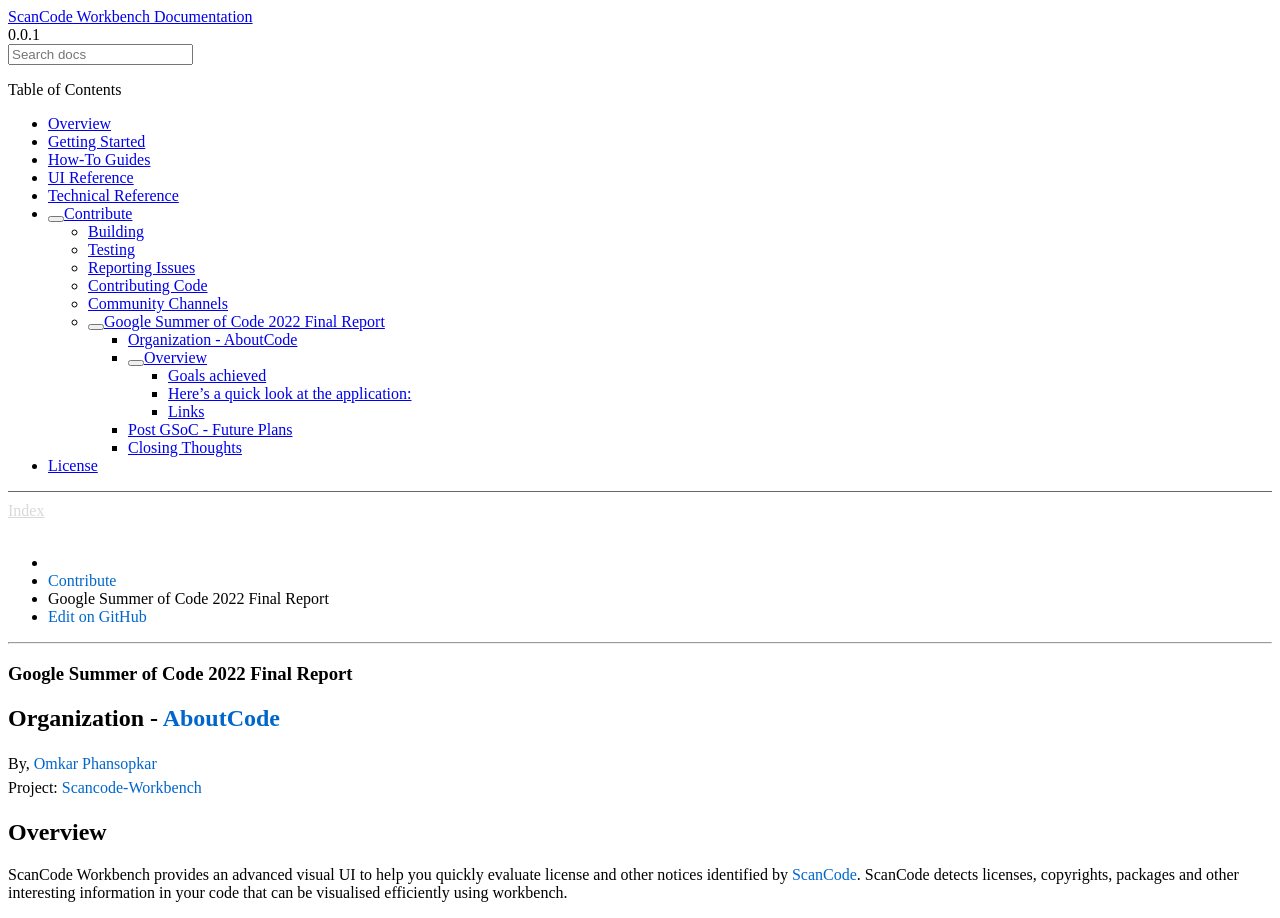
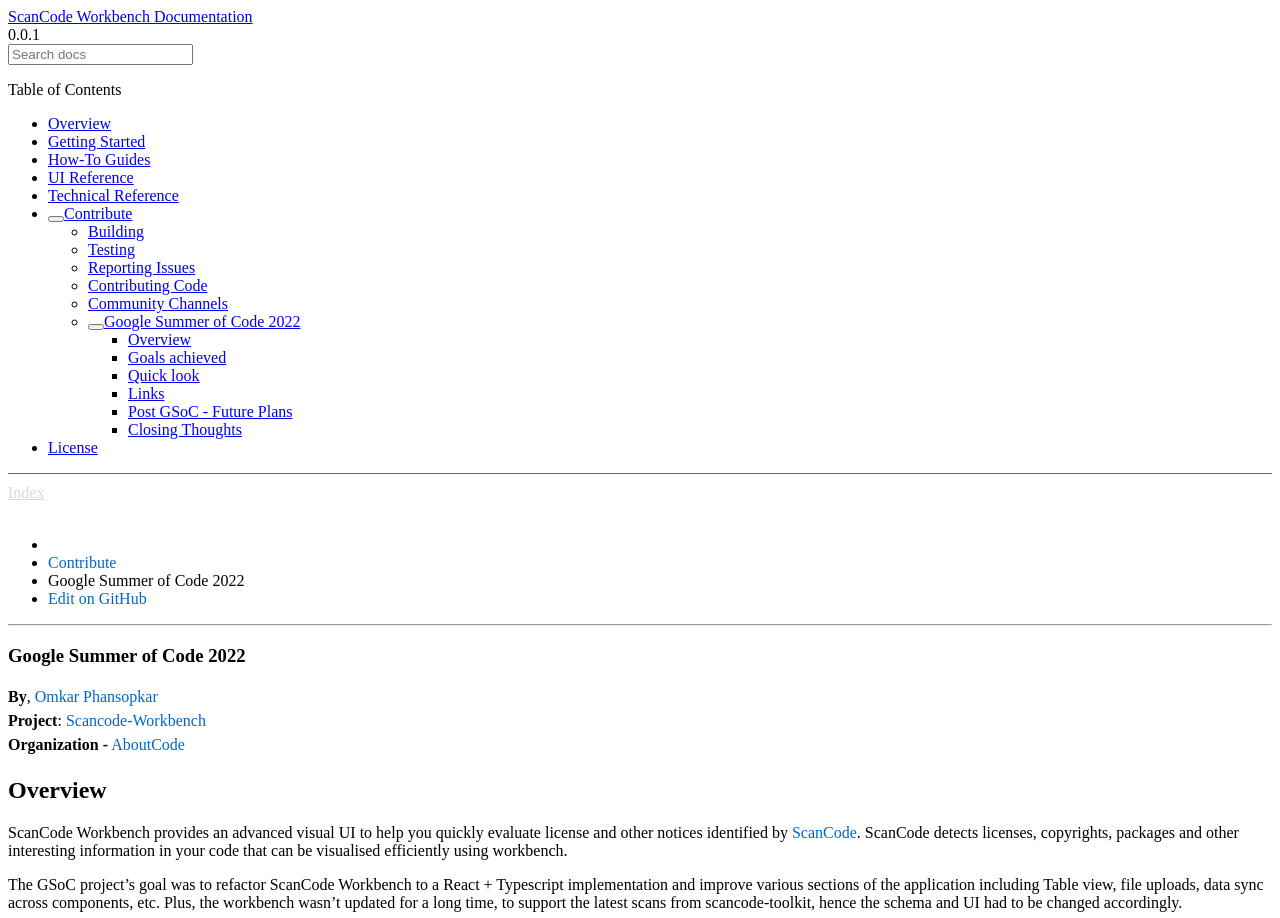
Before and after one commit to aboutcode-org/scancode-workbench, a Sphinx documentation site: the page built from docs/source/contribute/gsoc_22.rst, in a window 1280 px wide and 1400 px high. Shown: the top 918 px of the window. Built offline with Sphinx 7.4.7 and the Read the Docs theme 2.0.0, drawn with Linux system fonts in a browser that asks for light colours; some of the changed text lies outside the part shown.

```diff
--- a/docs/source/contribute/gsoc_22.rst
+++ b/docs/source/contribute/gsoc_22.rst
@@ -1,11 +1,9 @@
-Google Summer of Code 2022 Final Report
+Google Summer of Code 2022
 ============================================
 
-Organization - `AboutCode <https://www.aboutcode.org>`_
-------------------------------------------------------------------------------------------
-
-| By, `Omkar Phansopkar <https://github.com/OmkarPh>`_
-| Project: `Scancode-Workbench <https://github.com/nexB/scancode-workbench>`_
+| **By**, `Omkar Phansopkar <https://github.com/OmkarPh>`_
+| **Project**: `Scancode-Workbench <https://github.com/nexB/scancode-workbench>`_
+| **Organization -** `AboutCode <https://www.aboutcode.org>`_
 
 Overview
 ---------------
@@ -19,7 +17,7 @@ The GSoC project's goal was to refactor ScanCode Workbench to a React + Typescri
 Plus, the workbench wasn't updated for a long time, to support the latest scans from scancode-toolkit, hence the schema and UI had to be changed accordingly.
 
 Goals achieved
-^^^^^^^^^^^^^^^^^
+-------------------
 
 * Refactor Workbench from vanilla javascript to React + Typescript implementation
 * Update Workbench to support the latest scancode-toolkit output format. (currently supports outputs from scancode-toolkit v31.1.1)
@@ -28,18 +26,18 @@ Goals achieved
 * Add new sections for Scan Info, package info, etc
 
 
-Here’s a quick look at the application:
-^^^^^^^^^^^^^^^^^^^^^^^^^^^^^^^^^^^^^^^^
+Quick look
+-------------------
 .. image:: https://user-images.githubusercontent.com/48476025/185114433-7340ee70-57cd-4586-b7e7-964fe736451a.gif
 
 
 Links
-^^^^^^^^^^^
-* Download ScanCode Workbench - https://github.com/nexB/scancode-workbench/releases/latest
-* GSoC Project Details - https://summerofcode.withgoogle.com/programs/2022/projects/UHXR7kXp
-* Proposal - https://docs.google.com/document/d/1RFEtP5Aub5kAGkEMB1HYnqNa4b66-CDIFp4xQRzuiBg/edit?usp=sharing
-* ScanCode Workbench - https://github.com/nexB/scancode-workbench
-* ScanCode Toolkit - https://github.com/nexB/scancode-toolkit
+---------------
+* `Download ScanCode Workbench - <https://github.com/nexB/scancode-workbench/releases/latest>`_
+* `GSoC Project Details - <https://summerofcode.withgoogle.com/programs/2022/projects/UHXR7kXp>`_
+* `Proposal - <https://docs.google.com/document/d/1RFEtP5Aub5kAGkEMB1HYnqNa4b66-CDIFp4xQRzuiBg/edit?usp=sharing>`_
+* `ScanCode Workbench - <https://github.com/nexB/scancode-workbench>`_
+* `ScanCode Toolkit - <https://github.com/nexB/scancode-toolkit>`_
 
 
 Post GSoC - Future Plans
```
